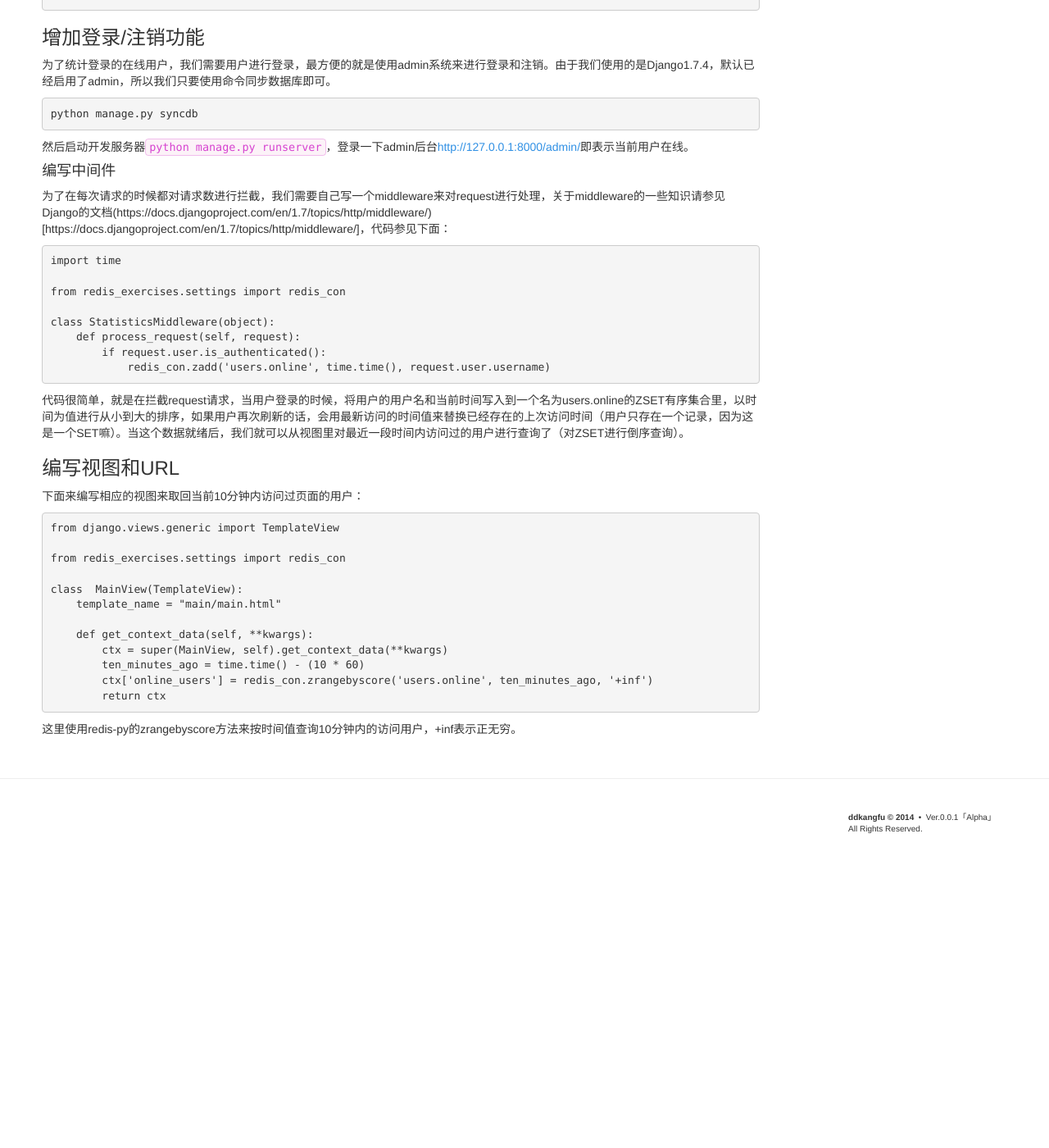
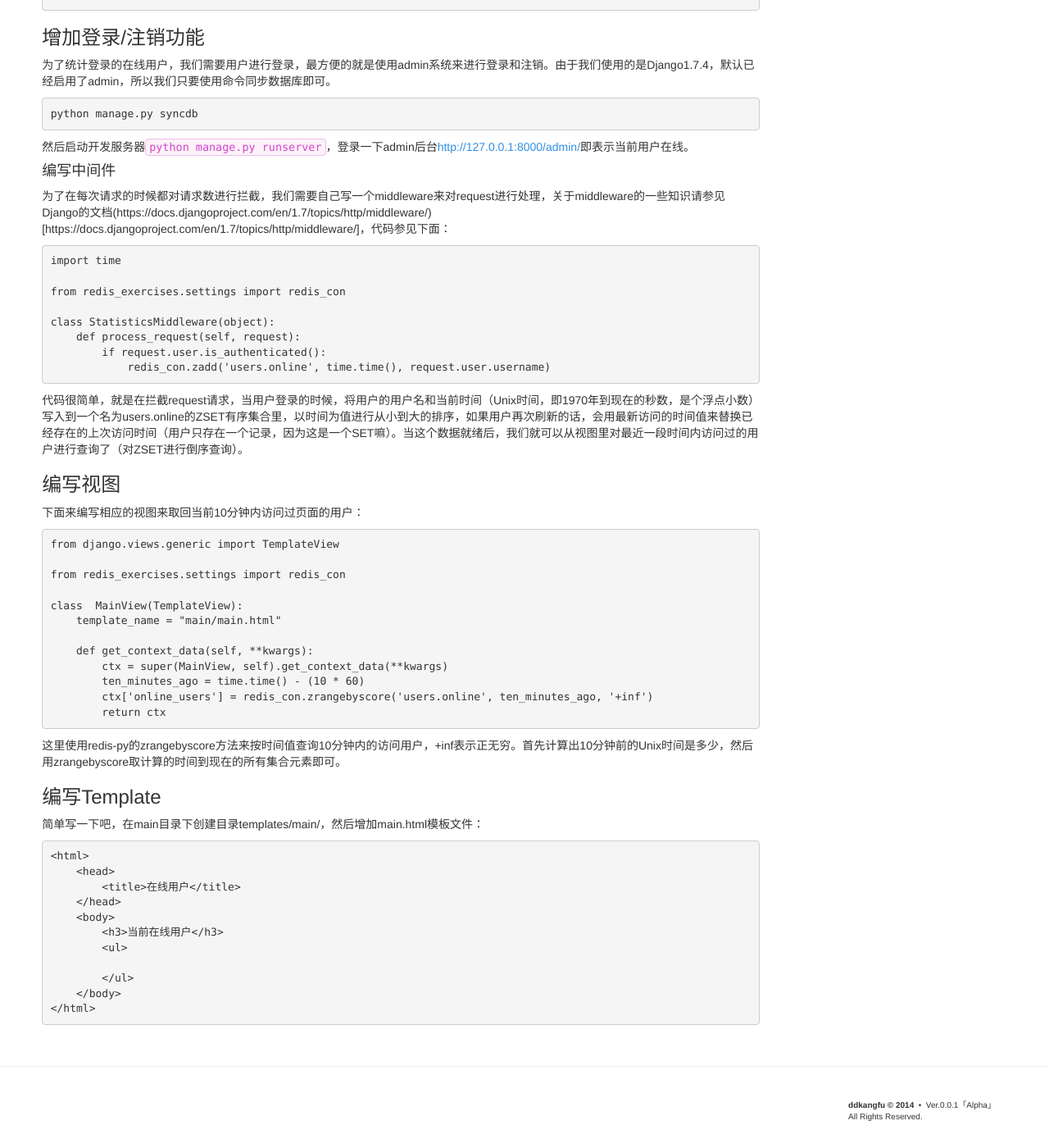
Before and after one commit to ddkangfu/ddkangfu.github.io, a Jekyll site: the page built from _posts/2015-02-10-redis-django-statistics.md, in a window 1280 px wide and 1400 px high, scrolled down 590 px. Shown: the whole window at 82% size. Built offline with Jekyll 4.4.1, drawn with Linux system fonts in a browser that asks for light colours; some web fonts are replaced; Markdown is read by kramdown in place of the engine named in the settings; before the commit the page ends 1638 px from its top, so only the background shows below that.

Commit message:
added: 增加了2015-02-10中模板的说明。

````diff
--- a/_posts/2015-02-10-redis-django-statistics.md
+++ b/_posts/2015-02-10-redis-django-statistics.md
@@ -60,9 +60,9 @@ class StatisticsMiddleware(object):
             redis_con.zadd('users.online', time.time(), request.user.username)
 ```
 
-代码很简单，就是在拦截request请求，当用户登录的时候，将用户的用户名和当前时间写入到一个名为users.online的ZSET有序集合里，以时间为值进行从小到大的排序，如果用户再次刷新的话，会用最新访问的时间值来替换已经存在的上次访问时间（用户只存在一个记录，因为这是一个SET嘛）。当这个数据就绪后，我们就可以从视图里对最近一段时间内访问过的用户进行查询了（对ZSET进行倒序查询）。
+代码很简单，就是在拦截request请求，当用户登录的时候，将用户的用户名和当前时间（Unix时间，即1970年到现在的秒数，是个浮点小数）写入到一个名为users.online的ZSET有序集合里，以时间为值进行从小到大的排序，如果用户再次刷新的话，会用最新访问的时间值来替换已经存在的上次访问时间（用户只存在一个记录，因为这是一个SET嘛）。当这个数据就绪后，我们就可以从视图里对最近一段时间内访问过的用户进行查询了（对ZSET进行倒序查询）。
 
-### 编写视图和URL
+### 编写视图
 
 下面来编写相应的视图来取回当前10分钟内访问过页面的用户：
 
@@ -81,4 +81,24 @@ class  MainView(TemplateView):
         return ctx
 ```
 
-这里使用redis-py的zrangebyscore方法来按时间值查询10分钟内的访问用户，+inf表示正无穷。
+这里使用redis-py的zrangebyscore方法来按时间值查询10分钟内的访问用户，+inf表示正无穷。首先计算出10分钟前的Unix时间是多少，然后用zrangebyscore取计算的时间到现在的所有集合元素即可。
+
+### 编写Template
+
+简单写一下吧，在main目录下创建目录templates/main/，然后增加main.html模板文件：
+
+```
+<html>
+    <head>
+        <title>在线用户</title>
+    </head>
+    <body>
+        <h3>当前在线用户</h3>
+        <ul>
+        {% for user in online_users %}
+            <li>{{ user }}</li>
+        {% endfor %}
+        </ul>
+    </body>
+</html>
+```
````
